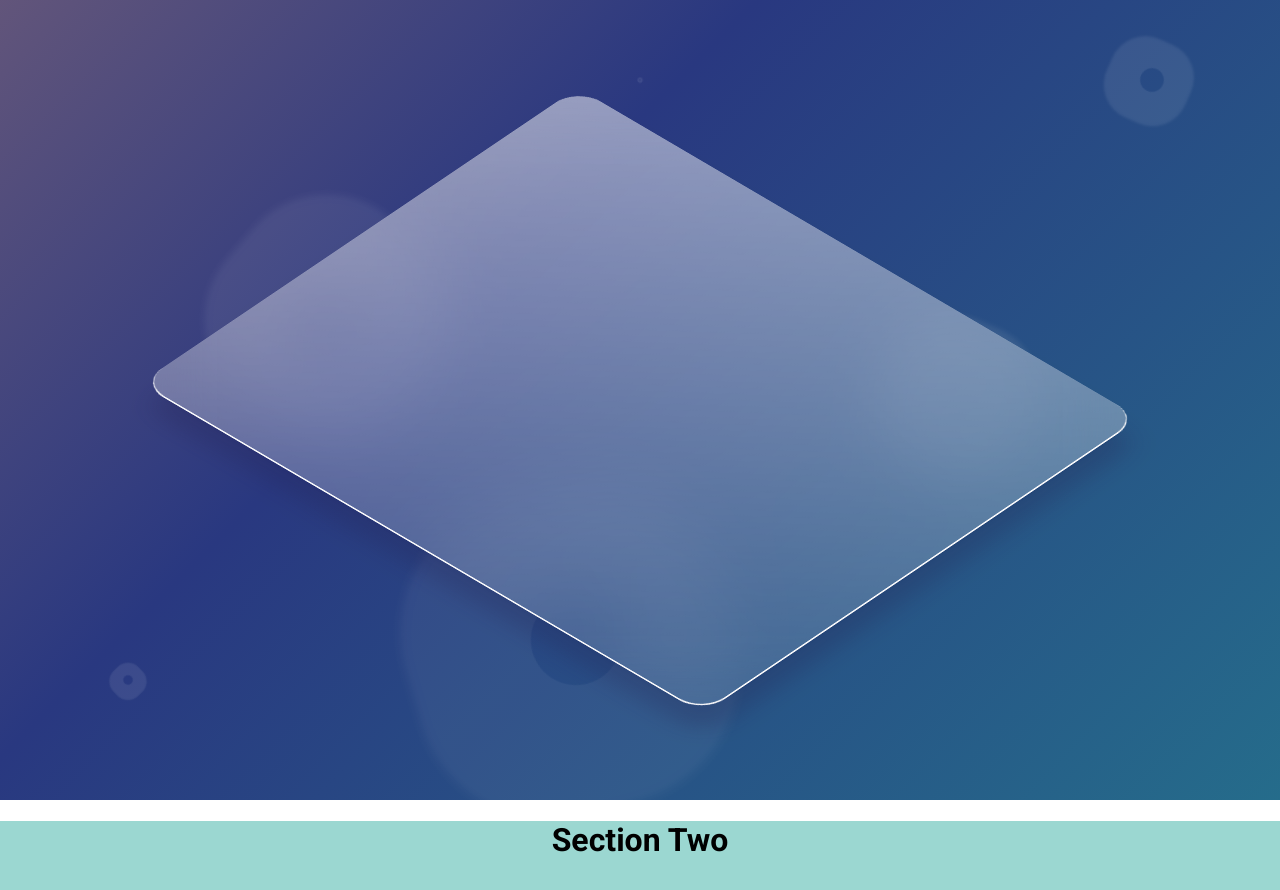
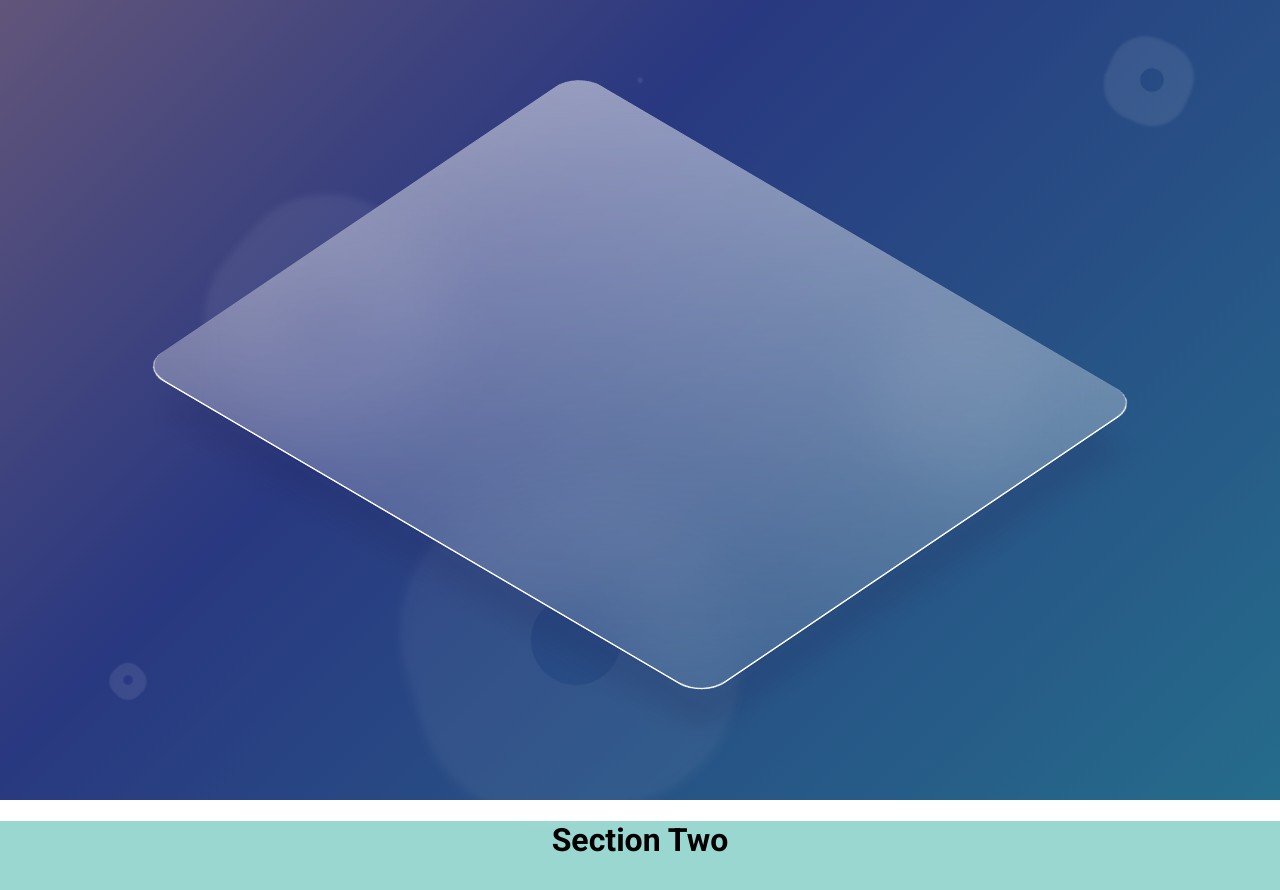
Before and after one commit to DanePete/portfolio, a React (Create React App) app: page / in a window 1280 px wide. In both pictures the pointer is over the element 640 px from the left and 399 px from the top of the page. Shown: the top 890 px of the page. Built offline with nearby package versions, Linux system fonts and the light colour scheme.

Commit message:
added hover event

```diff
--- a/src/components/Hero/hero.scss
+++ b/src/components/Hero/hero.scss
@@ -32,6 +32,20 @@
     -1px 0 28px 0 rgba(34, 33, 81, 0.01),
     28px 28px 28px 0 rgba(34, 33, 81, 0.25);
 
+  transition:
+  .4s ease-in-out transform,
+  .4s ease-in-out box-shadow;
+
+  &:hover {
+    transform:
+      translate3d(0px, -16px, 0px)
+      rotateX(51deg)
+      rotateZ(43deg);
+    box-shadow:
+      1px 1px 0 1px #f9f9fb,
+      -1px 0 28px 0 rgba(34, 33, 81, 0.01),
+      54px 54px 28px -10px rgba(34, 33, 81, 0.15);
+  }
 }
 
 .cube {
```
